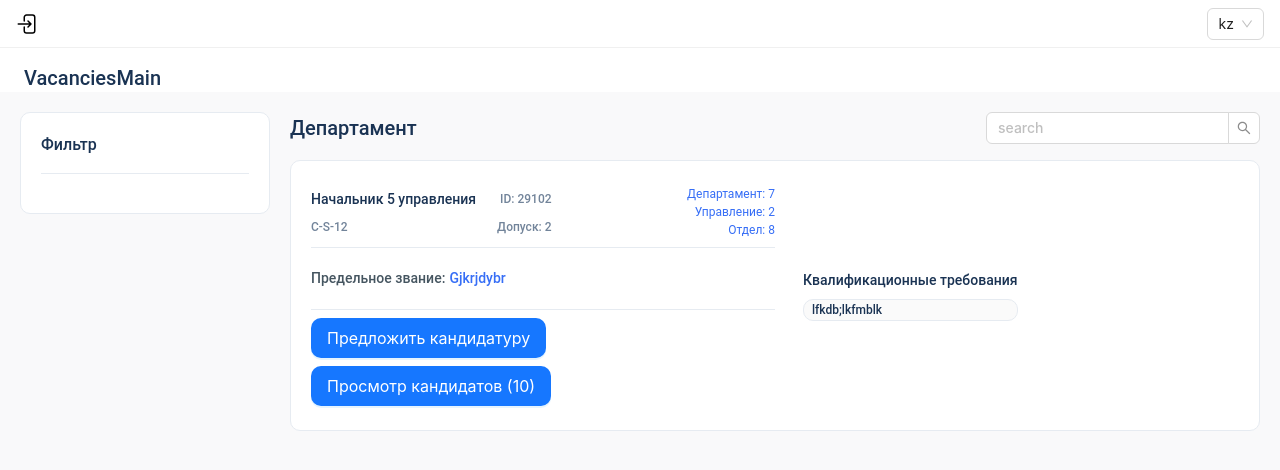
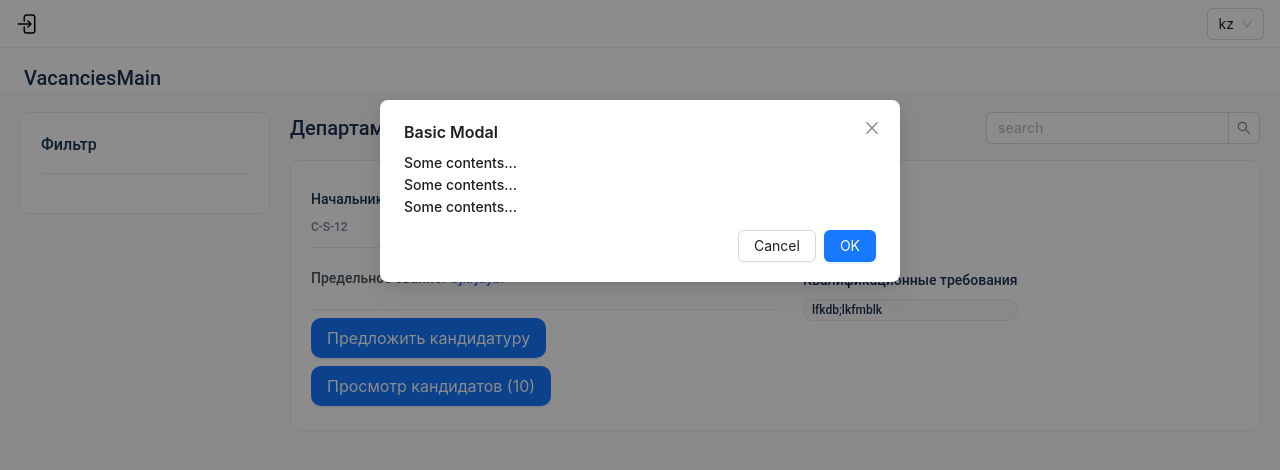
Before and after one commit to asianshark/surveys, a React (Vite) app: page /vacancies in a window 1280 px wide. Both pictures are taken after a click on the button "Предложить кандидатуру". Shown: the top 470 px of the page. Built offline with nearby package versions, Linux system fonts and the light colour scheme; no server answers; what chartjs-plugin-datalabels would draw is missing.

Commit message:
fix modal

```diff
--- a/src/pages/Vacancy/ui/VacanciesList/VacanciesItemModal.tsx
+++ b/src/pages/Vacancy/ui/VacanciesList/VacanciesItemModal.tsx
@@ -1,19 +1,24 @@
-import { ExclamationCircleOutlined } from "@ant-design/icons";
-import { Button, Modal } from "antd"
-const { confirm } = Modal;
-const VacanciesItemModal = () => {
-    confirm({
-        icon: <ExclamationCircleOutlined />,
-        content: <Button>Click to destroy all</Button>,
-        onOk() {
-          console.log('OK');
-        },
-        onCancel() {
-          console.log('Cancel');
-        },
-      });
-    return (
-        <Modal/>
-    )
+import {  Modal } from "antd"
+const VacanciesItemModal = ({isModalOpen, onClose}: {isModalOpen: boolean, onClose: (e: boolean) => void}) => {
+  const handleOk = () => {
+    onClose(false);
+  };
+
+  const handleCancel = () => {
+    onClose(false);
+  };
+  return (
+    <Modal
+      title="Basic Modal"
+      closable={{ 'aria-label': 'Custom Close Button' }}
+      open={isModalOpen}
+      onOk={handleOk}
+      onCancel={handleCancel}
+    >
+      <p>Some contents...</p>
+      <p>Some contents...</p>
+      <p>Some contents...</p>
+    </Modal>
+  )
 }
 export default VacanciesItemModal
--- a/src/pages/Vacancy/ui/VacanciesList/VacanciesListItem.tsx
+++ b/src/pages/Vacancy/ui/VacanciesList/VacanciesListItem.tsx
@@ -1,7 +1,14 @@
 import { Button } from "antd"
 import { t } from "i18next"
+import VacanciesItemModal from "./VacanciesItemModal"
+import { useState } from "react";
 
 const VacanciesListItem = () => {
+    const [isModalOpen, setIsModalOpen] = useState(false);
+
+    const showModal = () => {
+        setIsModalOpen(true);
+      };
     return (
         <div className="rounded-[10px] bg-white py-6 px-5 border-1 border-[#E6EBF1] flex gap-7 items-center">
             <div className="gap-2 flex flex-col w-1/2">
@@ -26,9 +33,10 @@ const VacanciesListItem = () => {
                     <div className="flex gap-1 text-[14px] text-[#455560]">{t('Предельное звание:')} <span className="text-[#366EF6]">Gjkrjdybr</span></div>
                 </div>
                 <div className="flex flex-col gap-2">
-                    <div><Button size="large" style={{ borderRadius: "10px" }} type="primary">
+                    <div><Button size="large" style={{ borderRadius: "10px" }} onClick={showModal} type="primary">
                         {t('Предложить кандидатуру')}
                     </Button></div>
+                    <VacanciesItemModal isModalOpen={isModalOpen} onClose={(e) => setIsModalOpen(e)}/>
                     <div><Button size="large" style={{ borderRadius: "10px" }} type="primary">
                         {t('Просмотр кандидатов')} (10)
                     </Button></div>
```
